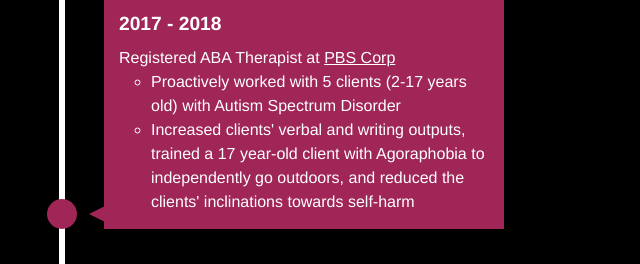
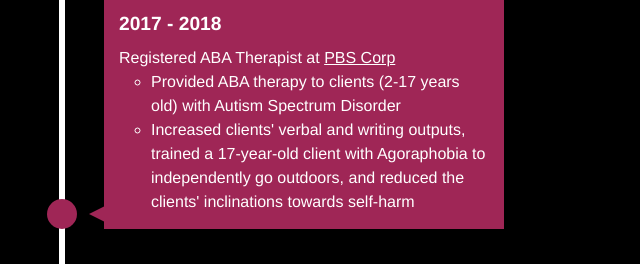
Before and after one commit to angieto/side-projects, a plain HTML site: page timeline/index.html in a window 1280 px wide. Shown: the part 815-1079 px from the top of the page, 578-1218 px from the left. Drawn offline with Linux system fonts and the light colour scheme.

Commit message:
modified text

```diff
--- a/timeline/index.html
+++ b/timeline/index.html
@@ -71,12 +71,12 @@
                             </p>
                             <ul class="job-desc">
                                 <li>
-                                    Proactively worked with 5 clients (2-17
-                                    years old) with Autism Spectrum Disorder
+                                    Provided ABA therapy to clients (2-17 years
+                                    old) with Autism Spectrum Disorder
                                 </li>
                                 <li>
                                     Increased clients' verbal and writing
-                                    outputs, trained a 17 year-old client with
+                                    outputs, trained a 17-year-old client with
                                     Agoraphobia to independently go outdoors,
                                     and reduced the clients' inclinations
                                     towards self-harm
@@ -194,7 +194,7 @@
                                     labeling activities. Improve data training
                                     quality by monitoring users' performance,
                                     readjusting quality control tasks,
-                                    redesinging app tutorials, and
+                                    redesigning app tutorials, and
                                     communicating with annotators
                                 </li> -->
                                 <li>
```
